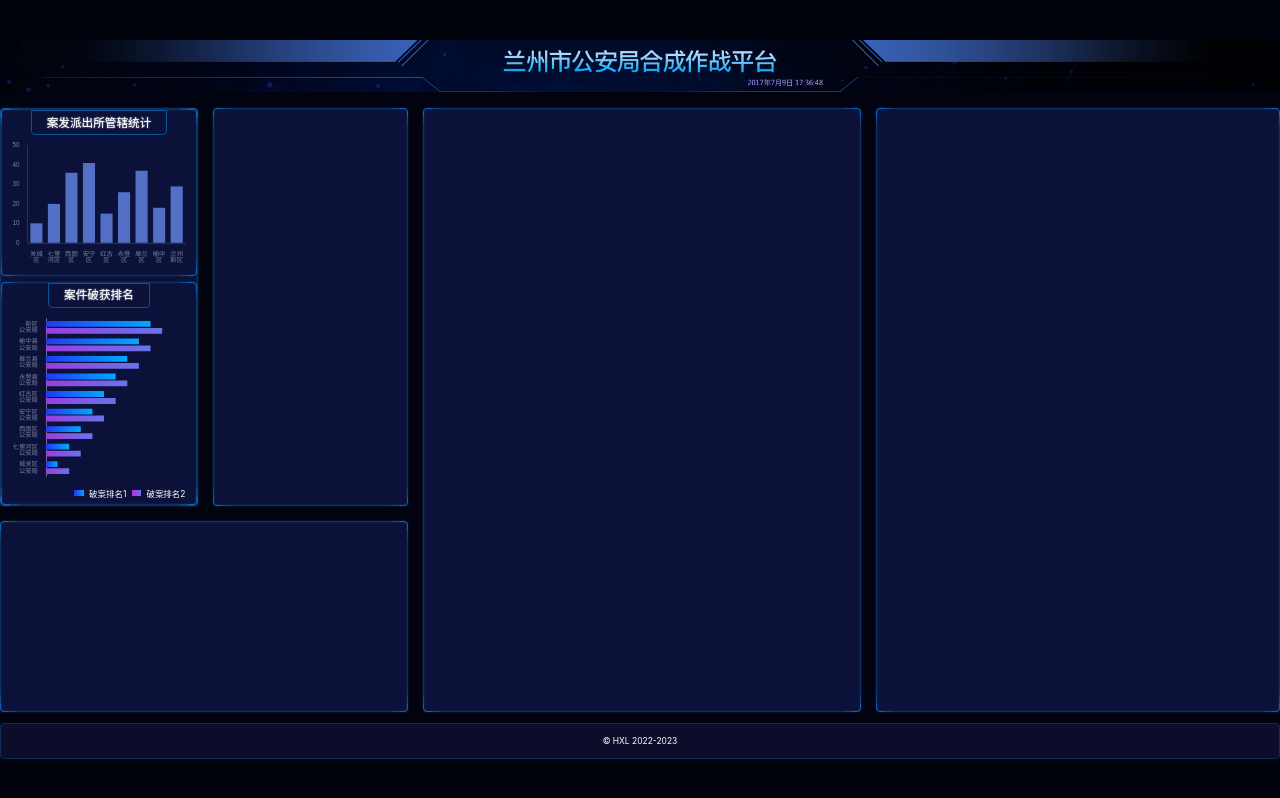
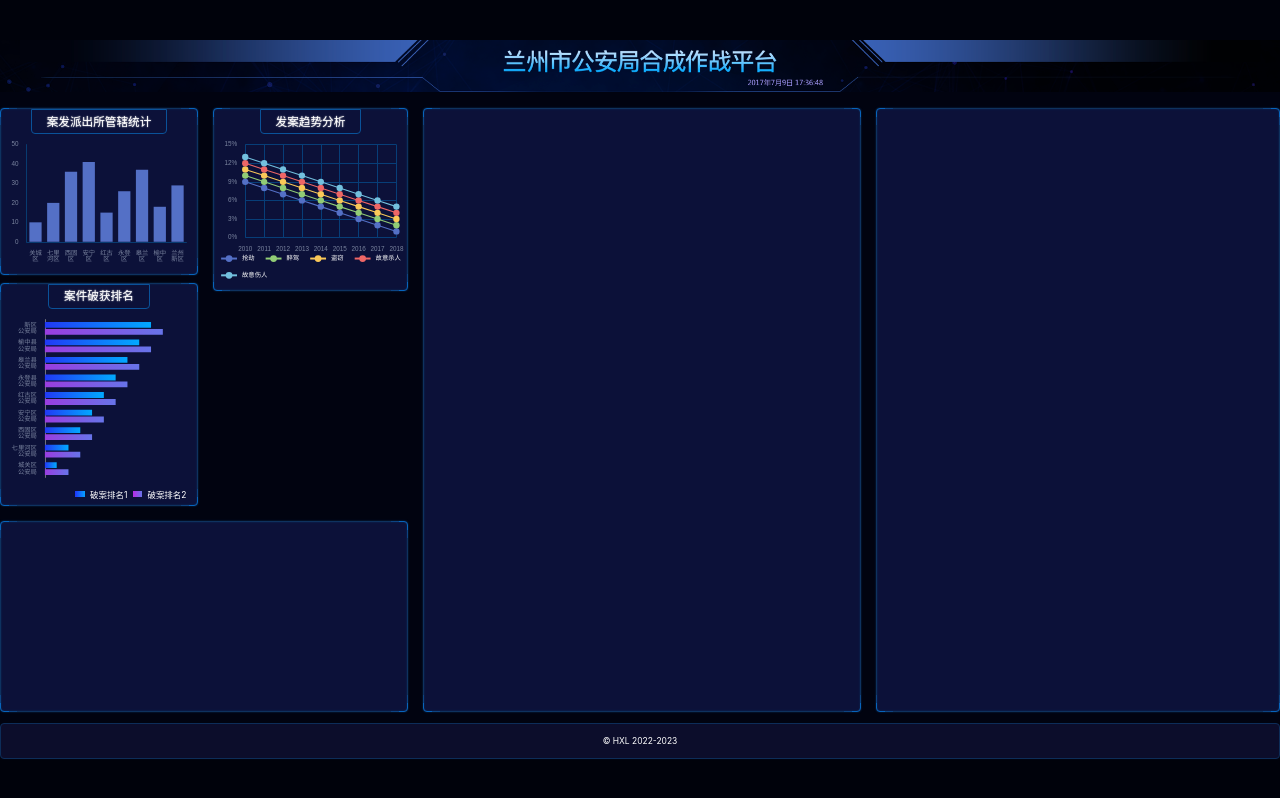
Before and after one commit to HXL1111/Large-screen-visualization, a React (Vite) app: page /#/ in a window 1280 px wide. Built offline with nearby package versions, Linux system fonts and the light colour scheme.

Commit message:
完成chart3

```diff
--- /dev/null
+++ b/src/components/chart-3.tsx
@@ -0,0 +1,84 @@
+import React, { useEffect, useRef } from 'react'
+import * as echarts from 'echarts'
+import { createEchartsOptions } from '../shared/create-echarts-options'
+import { px } from '../shared/px'
+
+export const Chart3 = () => {
+  const divRef = useRef(null)
+  useEffect(() => {
+    var myChart = echarts.init(divRef.current)
+    myChart.setOption(
+      createEchartsOptions({
+        legend: {
+          bottom: px(10),
+          textStyle: { color: 'white' },
+          itemWidth: px(30),
+          itemHeight: px(16),
+        },
+        grid: {
+          x: px(20),
+          x2: px(20),
+          y: px(20),
+          y2: px(70),
+          containLabel: true,
+        },
+        xAxis: {
+          type: 'category',
+          boundaryGap: false,
+          data: [2010, 2011, 2012, 2013, 2014, 2015, 2016, 2017, 2018],
+          splitLine: { show: true, lineStyle: { color: '#073E78' } },
+          axisTick: { show: false },
+          axisLine: { show: false },
+        },
+        yAxis: {
+          type: 'value',
+          splitLine: { lineStyle: { color: '#073E78' } },
+          axisLabel: {
+            formatter(val) {
+              return val * 100 + '%'
+            },
+          },
+        },
+        series: [
+          {
+            name: '抢劫',
+            type: 'line',
+            data: [0.01, 0.02, 0.03, 0.04, 0.05, 0.06, 0.07, 0.08, 0.09].reverse(),
+          },
+          {
+            name: '醉驾',
+            type: 'line',
+            data: [0.02, 0.03, 0.04, 0.05, 0.06, 0.07, 0.08, 0.09, 0.1].reverse(),
+          },
+          {
+            name: '盗窃',
+            type: 'line',
+            data: [0.03, 0.04, 0.05, 0.06, 0.07, 0.08, 0.09, 0.1, 0.11].reverse(),
+          },
+          {
+            name: '故意杀人',
+            type: 'line',
+            data: [0.04, 0.05, 0.06, 0.07, 0.08, 0.09, 0.1, 0.11, 0.12].reverse(),
+          },
+          {
+            name: '故意伤人',
+            type: 'line',
+            data: [0.05, 0.06, 0.07, 0.08, 0.09, 0.1, 0.11, 0.12, 0.13].reverse(),
+          },
+        ].map((obj) => ({
+          ...obj,
+          symbol: 'circle',
+          symbolSize: px(12),
+          lineStyle: { width: px(2) },
+        })),
+      })
+    )
+  }, [])
+
+  return (
+    <div className="bordered 发案趋势">
+      <h2>发案趋势分析</h2>
+      <div ref={divRef} className="chart" />
+    </div>
+  )
+}
--- a/src/pages/home.scss
+++ b/src/pages/home.scss
@@ -74,7 +74,8 @@
       grid-area: box5;
     }
     .管辖统计,
-    .破获排名 {
+    .破获排名,
+    .发案趋势 {
       height: px(315);
       display: flex;
       flex-direction: column;
@@ -118,5 +119,8 @@
         }
       }
     }
+    .发案趋势 {
+      height: px(345);
+    }
   }
 }
--- a/src/pages/home.tsx
+++ b/src/pages/home.tsx
@@ -3,6 +3,7 @@ import './home.scss'
 import headerBg from '../images/header.png'
 import { Chart1 } from '../components/chart-1'
 import { Chart2 } from '../components/chart-2'
+import { Chart3 } from '../components/chart-3'
 
 export const Home = () => {
   const year = new Date().getFullYear()
@@ -10,11 +11,13 @@ export const Home = () => {
     <div className="home">
       <header style={{ backgroundImage: `url(${headerBg})` }} />
       <main>
-        <section className="bordered section1">
+        <section className=" section1">
           <Chart1 />
           <Chart2 />
         </section>
-        <section className="bordered section2"></section>
+        <section className=" section2">
+          <Chart3 />
+        </section>
         <section className="bordered section3"></section>
         <section className="bordered section4"></section>
         <section className="bordered section5"></section>
```
